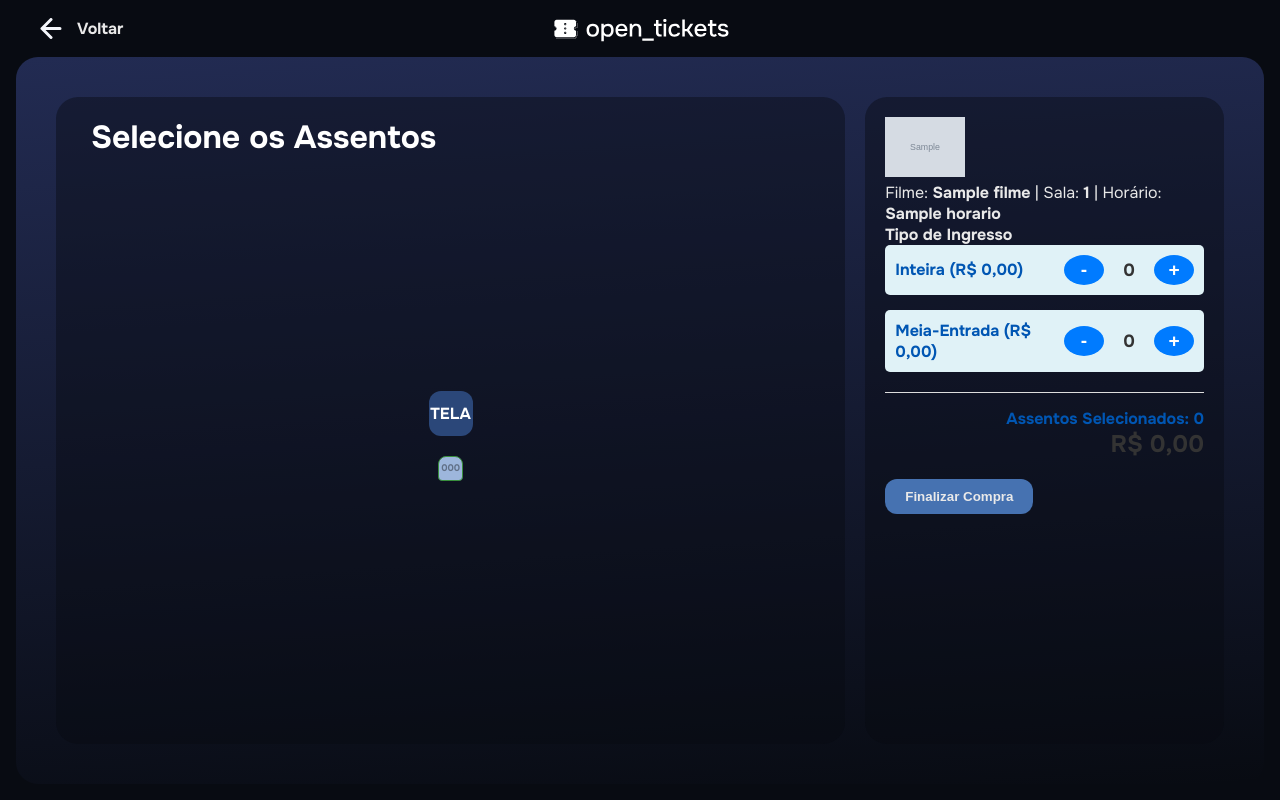
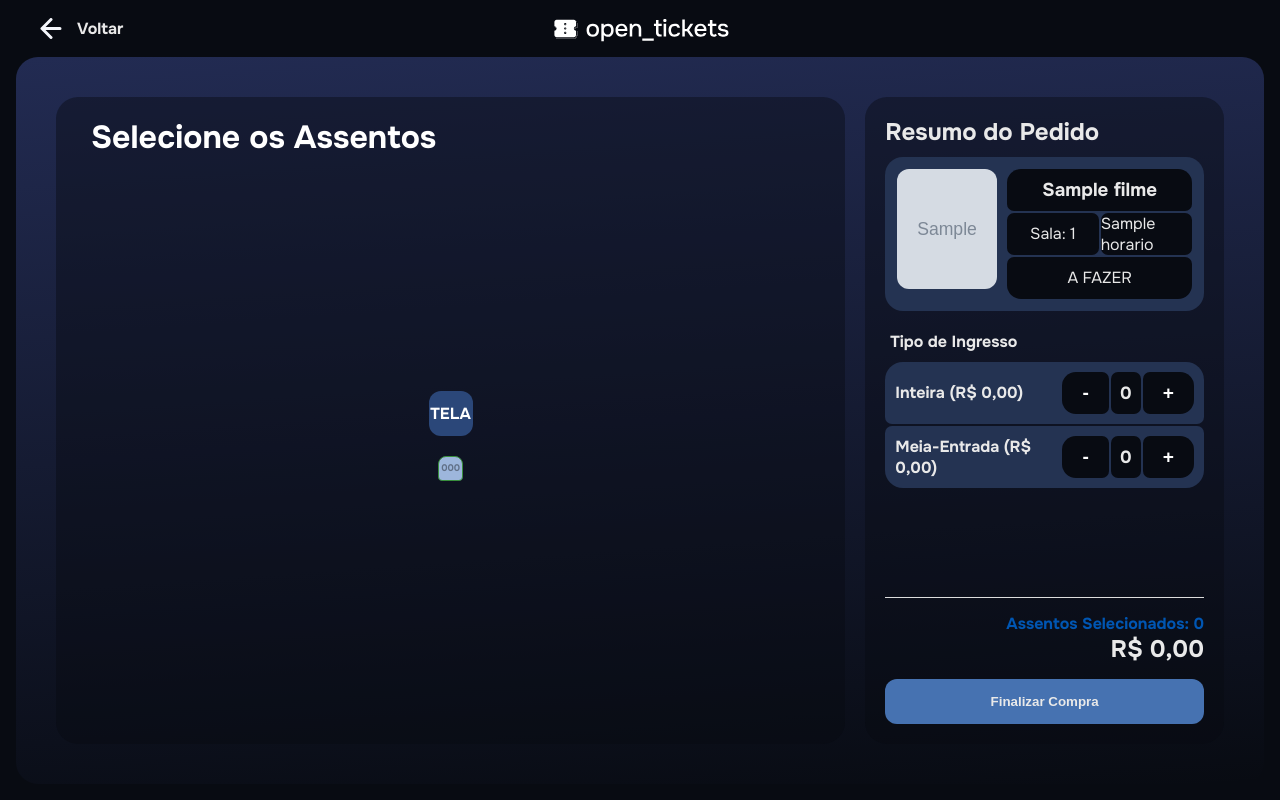
Before and after one commit to TonyRodIv/OpenTickets, a Flask app: template templates/vend/mapa_assentos.html in a window 1280 px wide. Run offline with Flask 3, Linux system fonts and the light colour scheme; the template is opened without the code that fills it: most values are stand-ins (such as "Sample title", 1, 10 or a date in 2020); grey boxes marked "Sample" are stand-in pictures.

Commit message:
refactor: Remove arquivos .pyc e atualiza templates e estilos para a seleção de ingressos

```diff
--- a/static/css/cinemap.css
+++ b/static/css/cinemap.css
@@ -99,44 +99,76 @@
     border: 1px solid #388E3C;
 }
 
-/* Novas Estilos para a área de seleção de ingressos (contadores) */
+/*  */
+
+.ticket-quantity-area{
+    display: flex;
+    flex-direction: column;
+    justify-content: space-between;
+}
+
+.movie-details{
+    display: grid;
+    grid-template-columns: 0.4fr 1.6fr;
+    gap: 10px;
+    padding: 0.75rem;
+    background-color: var(--bg-mid-light-blue);
+    border-radius: 18px;
+}
+
+.movie-details img {
+    width: 100%;
+    min-width: 100px;
+    min-height: 120px;
+    height: auto;
+    border-radius: 12px;
+}
+
+.movie-details div {
+    display: grid;
+    grid-template-rows: 1fr 1fr 1fr;
+    gap: 2px;
+}
+.movie-details div span{
+    display: grid;
+    grid-template-columns: 1fr 1fr;
+    gap: 2px;
+}
+.movie-details div p, .movie-details div h3 {
+    background-color: var(--bg-deep-blue);
+    border-radius: 7px;
+    display: flex;
+    align-items: center;
+    justify-content: center;
+}
+
 
 .ticket-type-control {
-    display: flex;
-    justify-content: space-between;
+    display: grid;
+    grid-template-columns: 2fr 1fr;
     align-items: center;
-    margin-bottom: 15px;
     padding: 10px;
-    background-color: #e0f2f7;
-    /* Cor de fundo mais clara */
-    border-radius: 5px;
+    background-color: var(--bg-mid-light-blue);
+    border-radius: 14px;
 }
 
 .ticket-type-control span {
     font-weight: bold;
-    color: #0056b3;
     flex-grow: 1;
-    /* Ocupa o espaço disponível */
 }
 
 .quantity-control {
-    display: flex;
-    align-items: center;
-    gap: 5px;
+    display: grid;
+    grid-template-columns: 1fr 1fr 1fr;
+    gap: 2px;
 }
 
 .quantity-control button {
-    background-color: #007bff;
+    background-color: var(--bg-deep-blue);
     color: white;
     border: none;
-    border-radius: 50%;
-    /* Botões redondos */
-    width: 30px;
-    height: 30px;
+    border-radius: 14px;
     font-size: 1.2em;
-    display: flex;
-    justify-content: center;
-    align-items: center;
     cursor: pointer;
     transition: background-color 0.2s ease;
 }
@@ -146,11 +178,21 @@
 }
 
 .quantity-control span.count {
-    width: 40px;
     text-align: center;
     font-weight: bold;
     font-size: 1.1em;
-    color: #333;
+    background-color: var(--bg-deep-blue);
+    flex-grow: 1;
+    border-radius: 7px;
+    width: 1.875rem;
+    display: flex;
+    align-items: center;
+    justify-content: center;
+}
+.quantity-group{
+    display: grid;
+    grid-template-rows: 1fr 1fr;
+    gap: 2px;
 }
 
 .total-info {
@@ -168,7 +210,6 @@
 .total-info p {
     font-size: 1.5em;
     font-weight: bold;
-    color: #333;
 }
 
 .validation-message {
--- a/static/css/main_totem.css
+++ b/static/css/main_totem.css
@@ -9,7 +9,7 @@
 :root {
   --bg-deep-blue: #080B12;
   --bg-mid-blue: #111827;
-  --bg-mid-light-blue: #253555;
+  --bg-mid-light-blue: #243352;
 
   --btn-high-blue: #4672b1;
   --btn-high-blue-hover: rgb(34, 76, 148);
--- a/templates/vend/mapa_assentos.html
+++ b/templates/vend/mapa_assentos.html
@@ -42,42 +42,59 @@
             </section>
 
             <aside class="ticket-quantity-area">
-                <article>
+                <div>
+                    <h2 style="margin: 0 0 10px 0;">Resumo do Pedido</h2>
+                    <article class="movie-details">
                         <img src="{{filme.urlFoto}}" alt="" srcset="" style="width: 80px;">
+                        <div>
+                            <h3 style="border-radius: 14px 14px 7px 7px;">{{ filme.titulo }}</h3>
+                            <span>
+                                <p>Sala: {{ sala_num }}</p>
+                                <p>{{ horario }}</p>
+                            </span>
+
+                            <p style="border-radius: 7px 7px 14px 14px;">A FAZER</p>
+                        </div>
                     </article>
-                <p>Filme: <strong>{{ filme.titulo }}</strong> | Sala: <strong>{{ sala_num }}</strong> | Horário:
-                    <strong>{{ horario }}</strong>
-                </p>
-                <h4>Tipo de Ingresso</h4>
-                <div class="ticket-type-control">
+                    <h4 style="margin: 20px 0 10px 5px;">Tipo de Ingresso</h4>
+                    <div class="quantity-group">
+                        <div class="ticket-type-control" style="border-radius: 18px 18px 7px 7px;">
                             <span>Inteira (R$ {{ "%.2f"|format(PRICES.inteira)|replace('.', ',') }})</span>
                             <div class="quantity-control">
-                        <button type="button" class="decrease-quantity" data-type="inteira">-</button>
+                                <button type="button" class="decrease-quantity" data-type="inteira"
+                                    style="border-radius: 14px 7px 7px 14px;">-</button>
                                 <span class="count" id="count-inteira">0</span>
-                        <button type="button" class="increase-quantity" data-type="inteira">+</button>
+                                <button type="button" class="increase-quantity" data-type="inteira"
+                                    style="border-radius: 7px 14px 14px 7px;">+</button>
                             </div>
                         </div>
-                <div class="ticket-type-control">
+                        <div class="ticket-type-control" style="border-radius: 7px 7px 18px 18px;">
                             <span>Meia-Entrada (R$ {{ "%.2f"|format(PRICES.meia)|replace('.', ',') }})</span>
                             <div class="quantity-control">
-                        <button type="button" class="decrease-quantity" data-type="meia">-</button>
+                                <button type="button" class="decrease-quantity" data-type="meia"
+                                    style="border-radius: 14px 7px 7px 14px;">-</button>
                                 <span class="count" id="count-meia">0</span>
-                        <button type="button" class="increase-quantity" data-type="meia">+</button>
+                                <button type="button" class="increase-quantity" data-type="meia"
+                                    style="border-radius: 7px 14px 14px 7px;">+</button>
+                            </div>
                         </div>
                     </div>
 
+                    <p class="validation-message" id="quantity-validation-message" style="display: none;">
+                        Escolha os tipos de ingresso e a quantidade antes de finalizar a compra.
+                    </p>
+                </div>
+                <div>
                     <div class="total-info">
                         <h4>Assentos Selecionados: <span id="num-assentos-selecionados">0</span></h4>
                         <p id="total-price">R$ 0,00</p>
                     </div>
-                <p class="validation-message" id="quantity-validation-message" style="display: none;">
-                    O número de ingressos inteira + meia não corresponde ao número de assentos selecionados!
-                </p>
                     <div id="hidden-inputs-container"></div>
                     {# INPUT INVISIVEL PARA ENVIAR DaDOS - Ex: <input type="hidden" name="assentos_selecionados_final[]"
                         value="A1:inteira"> #}
 
-                <button type="submit" class="btnHigh" style="margin-top: 20px;">Finalizar Compra</button>
+                    <button type="submit" class="btnHigh" style="padding: 15px 0; width: 100%; margin-top: 15px;">Finalizar Compra</button>
+                </div>
             </aside>
 
         </form>
--- a/templates/vend/vendHome.html
+++ b/templates/vend/vendHome.html
@@ -44,7 +44,7 @@
         </section>
     </main>
     <script src="{{ url_for('static', filename='js/totem_init.js') }}"></script>
-    <script src="../../static/js/totem_init.js"></script>
+    <!-- <script src="../../static/js/totem_init.js"></script> -->
 </body>
 
 </html>
```
Also changed, not shown: routes/vend.py (+2 -11 lines), 1 other file. Lines whose indentation alone changed are shown as unchanged.
